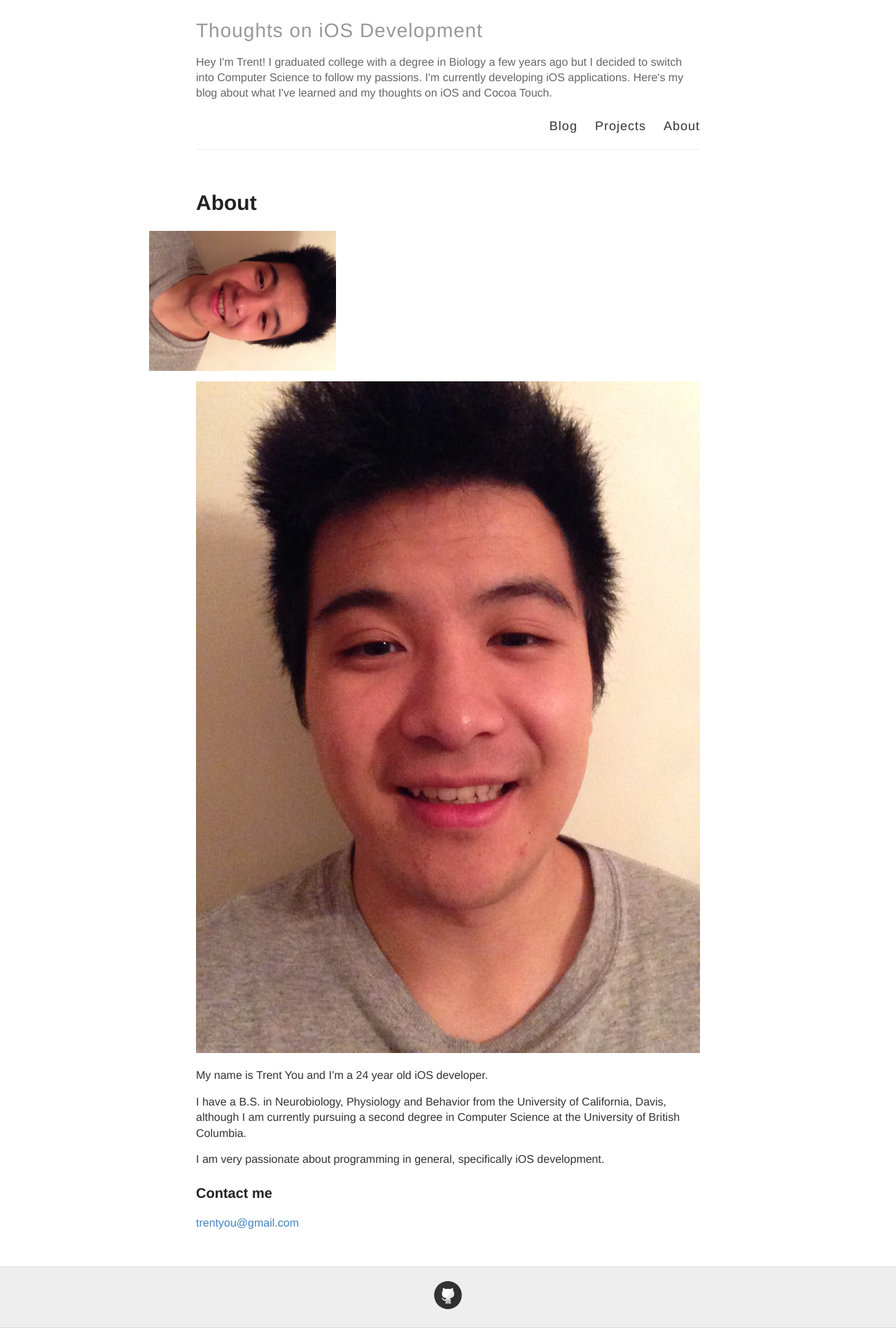
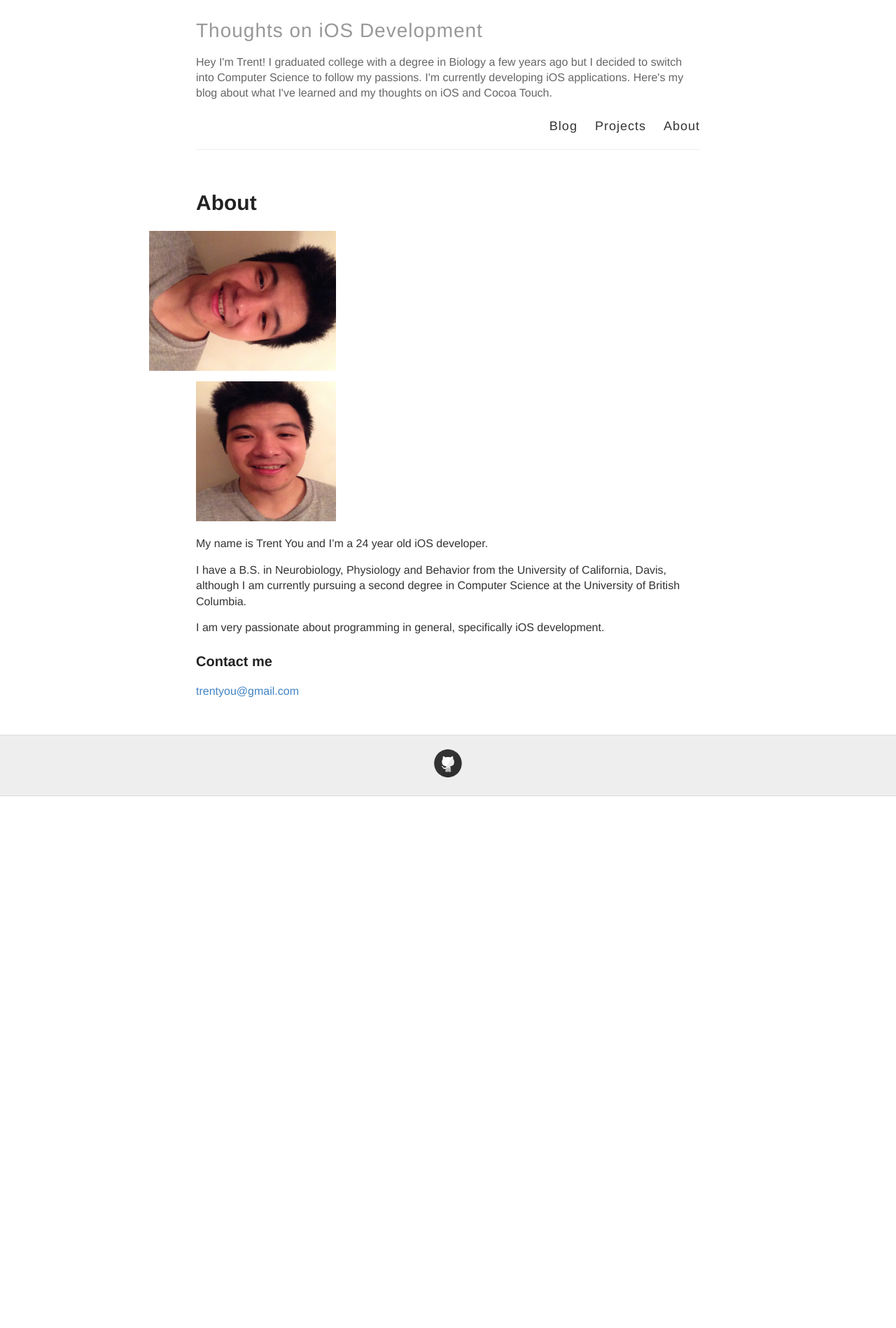
Before and after one commit to trentyou/trentyou.github.io, a Jekyll site: the page built from about.md, in a window 1280 px wide. Shown: the whole page at 70% size. Built offline with Jekyll 4.4.1, drawn with Linux system fonts in a browser that asks for light colours; after the commit the page ends 1138 px from its top, so only the background shows below that.

Commit message:
Updated about.md

```diff
--- a/about.md
+++ b/about.md
@@ -10,7 +10,7 @@
 ![](/images/trentprofilepic.jpeg)
 </div>
 
-<img src="https://github.com/trentyou/trentyou.github.io/blob/master/images/trentprofilepic.jpeg" style="200px; 200px">
+<img src="https://github.com/trentyou/trentyou.github.io/blob/master/images/trentprofilepic.jpeg" style="height:200px; width:200px">
 
 My name is Trent You and I'm a 24 year old iOS developer.
 
```
